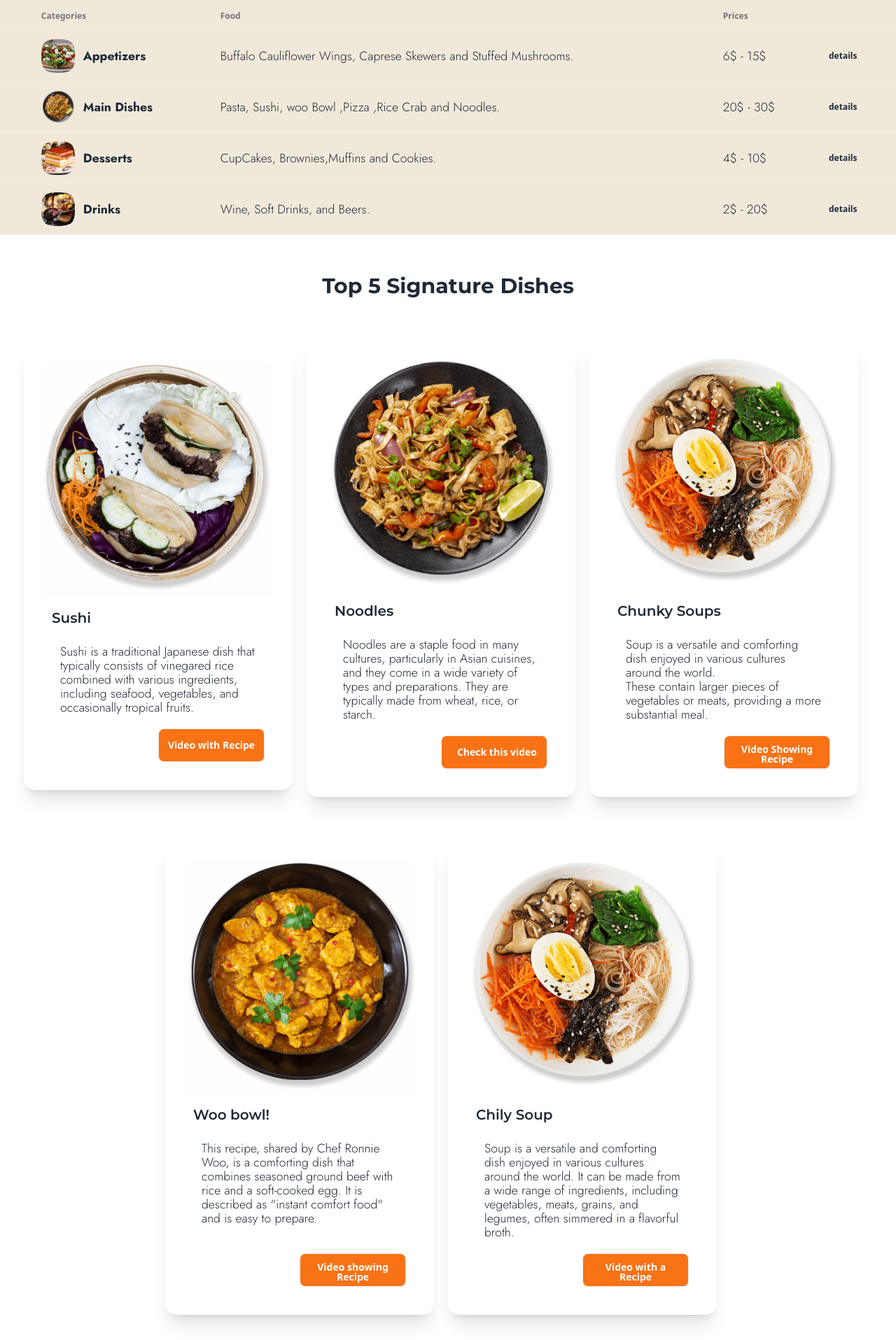
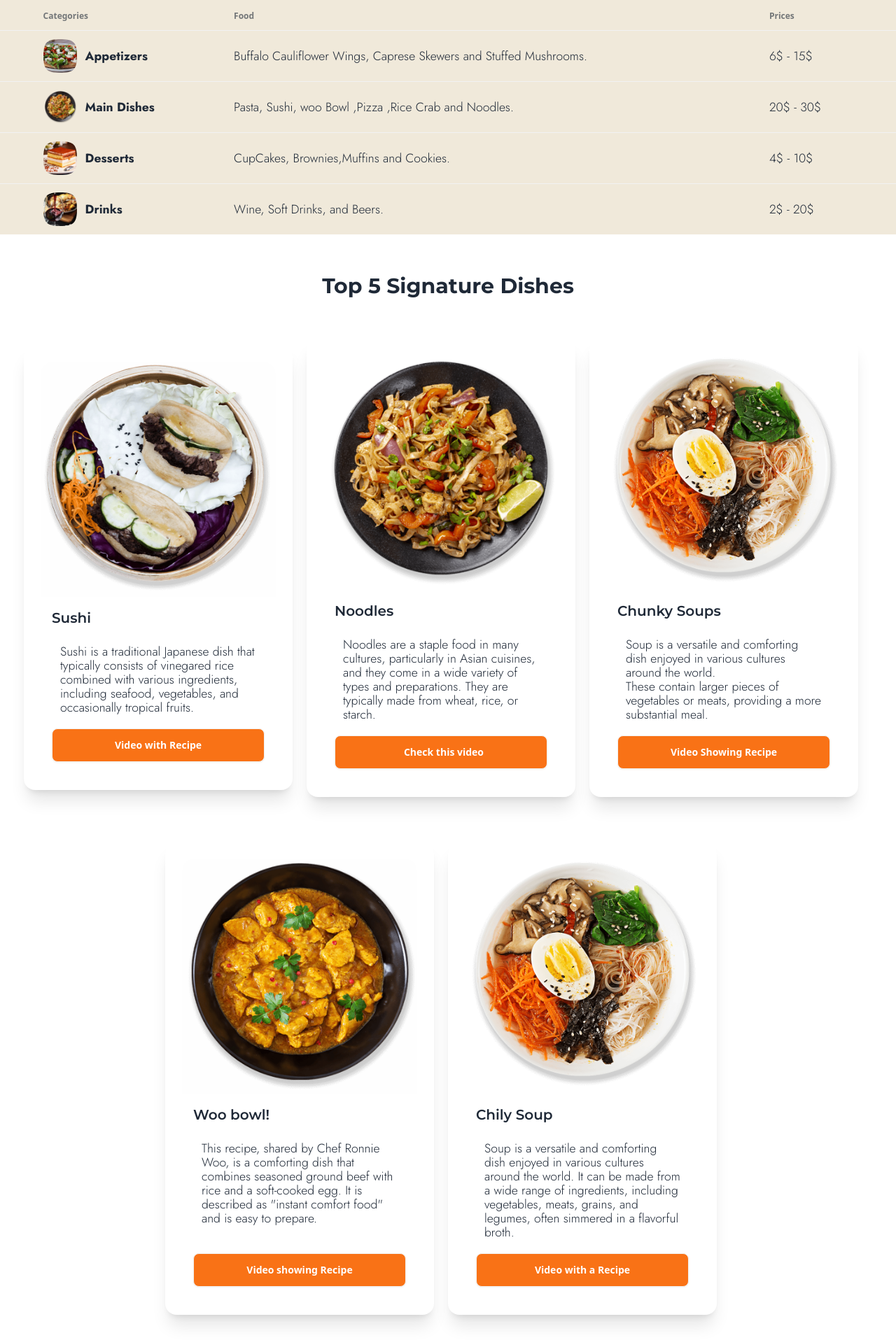
Before and after one commit to Turyomunsi-Ivan/Sushi-Restaurant, a website: page index.html in a window 1280 px wide. Shown: the part 945-2860 px from the top of the page at 70% size. Drawn offline with Linux system fonts and the light colour scheme.

Commit message:
modified some  html files

```diff
--- a/index.html
+++ b/index.html
@@ -20,7 +20,7 @@
 
 <body>
     <header class="fixed inset-0 bg-slate-200 z-40 ">
-        <!-- Navbar -->
+        <!------------------------------- Navbar ---------------------------------------------------->
         <nav class="relative container mx-auto p-6  -mt-9 ">
             <!-- Flex container -->
             <div class="flex items-center justify-between">
@@ -45,7 +45,7 @@
 
 
                 <!-- Mobile Menu -->
-                <div class=" relative flex justify-end -mt-10 md:hidden">
+                <div class=" relative flex justify-end -mt-10 md:hidden sm:my-auto">
 
                     <div class="dropdown dropdown-hover dropdown-bottom dropdown-end">
                         <div tabindex="0" role="button"
@@ -65,7 +65,7 @@
     </header>
     <main>
         <section>
-            <!-- Hero Section -->
+            <!--------------------------------------- Hero Section -------------------------------------------------->
             <div class="hero min-h-screen " style="background-image: url(./images/hero-section-image.jpg);">
                 <div class="hero-overlay bg-opacity-60"></div>
                 <div class="hero-content text-neutral-content text-center">
@@ -91,7 +91,7 @@
 
 
         </section>
-        <!-- Menu-section -->
+        <!----------------------------------------------- Food Menu-section --------------------------------------->
         <section id="food-menu" class="bg-lightPinkColor">
             <h2 class="my-14 text-3xl font-bold text-center">Our Menu</h2>
 
@@ -136,7 +136,7 @@
                             </td>
                             <td>6$ - 15$</td>
                             <th>
-                                <button class="btn btn-ghost btn-xs">details</button>
+
                             </th>
                         </tr>
                         <!-- row 2 -->
@@ -165,7 +165,7 @@
                             </td>
                             <td>20$ - 30$</td>
                             <th>
-                                <button class="btn btn-ghost btn-xs">details</button>
+
                             </th>
                         </tr>
                         <!-- row 3 -->
@@ -194,7 +194,7 @@
                             </td>
                             <td>4$ - 10$</td>
                             <th>
-                                <button class="btn btn-ghost btn-xs">details</button>
+
                             </th>
                         </tr>
                         <!-- row 4 -->
@@ -224,23 +224,20 @@
                             </td>
                             <td>2$ - 20$</td>
                             <th>
-                                <button class="btn btn-ghost btn-xs">details</button>
+
                             </th>
                         </tr>
                     </tbody>
-                    <!-- foot -->
-                    <tfoot>
 
-                    </tfoot>
                 </table>
             </div>
         </section>
-        <!-- Top 5 dishes -->
+        <!----------------------------------------------------- Top 5 dishes --------------------------------------------->
         <section class="my-10  " id="dishes">
             <h2 class="my-14 text-3xl font-bold text-center">Top 5 Signature Dishes</h2>
 
             <div class="row items-center md:flex  justify-center  gap-5 mb-10">
-                <!-- Dish 1 -->
+                <!----------------------------------------------- Dish 1 ------------------------------------------------->
                 <div class="card card-compact bg-base-100   w-96    shadow-xl col-4 mb-6 dish-cards ">
                     <figure>
                         <img src="./images/Baon Bun.png" alt="Shushi dish" />
@@ -254,14 +251,14 @@
                             including seafood, vegetables, and occasionally tropical fruits.</p>
                         <div class="card-actions justify-end">
                             <button
-                                class=" btn p-3   text-white bg-warmBoldOrangish  baseline hover:bg-warmBoldRedish  w-1/2">
+                                class=" btn p-3   text-white bg-warmBoldOrangish  baseline hover:bg-warmBoldRedish  w-1/2 sm:w-full">
                                 <a href="https://www.youtube.com/watch?v=joweUxpHaqc" target="_blank">Video
                                     with Recipe</a>
                             </button>
                         </div>
                     </div>
                 </div>
-                <!-- Dish 2 -->
+                <!------------------------------------------------ Dish 2 ---------------------------------------------------------------->
                 <div class="card card-compact bg-base-100 w-96 shadow-xl col-4 mb-6 dish-cards ">
                     <figure>
                         <img src="./images/Noodles-plate.png" alt="Noodles" />
@@ -275,13 +272,13 @@
                             preparations. They are typically made from wheat, rice, or starch.</p>
                         <div class="card-actions justify-end">
                             <button
-                                class=" btn p-3   text-white bg-warmBoldOrangish  baseline hover:bg-warmBoldRedish  w-1/2">
+                                class=" btn p-3   text-white bg-warmBoldOrangish  baseline hover:bg-warmBoldRedish  w-1/2 sm:w-full">
                                 <a href="https://youtu.be/F-tw8YGGQu0" target="_blank"></a>Check this video
                             </button>
                         </div>
                     </div>
                 </div>
-                <!-- Dish 3 -->
+                <!---------------------------------------------------- Dish 3 ------------------------------------------------------->
                 <div class="card card-compact bg-base-100 w-96 shadow-xl col-4 mb-6  dish-cards">
                     <figure>
                         <img src="./images/Soup.png" alt="Chunky Soups" />
@@ -297,7 +294,7 @@
                         </p>
                         <div class="card-actions justify-end">
                             <button
-                                class=" btn p-3   text-white bg-warmBoldOrangish  baseline hover:bg-warmBoldRedish  w-1/2">
+                                class=" btn p-3   text-white bg-warmBoldOrangish  baseline hover:bg-warmBoldRedish  w-1/2 sm:w-full">
                                 <a href="https://youtu.be/ck9qdj_d_4s"> Video Showing Recipe</a> </button>
                         </div>
                     </div>
@@ -306,7 +303,7 @@
 
             <div class="row  md:flex  justify-center  gap-5">
 
-                <!-- Dish 4 -->
+                <!------------------------------------------------------- Dish 4 ----------------------------------------------->
                 <div class="card card-compact bg-base-100 w-96 shadow-xl col-6 mb-6  dish-cards ">
                     <figure>
                         <img src="./images/wool bowl.png" alt="woo  bowl dish" />
@@ -319,7 +316,7 @@
                             soft-cooked egg. It is described as "instant comfort food" and is easy to prepare.</p>
                         <div class="card-actions justify-end">
                             <button
-                                class=" btn p-3   text-white bg-warmBoldOrangish  baseline hover:bg-warmBoldRedish  w-1/2">
+                                class=" btn p-3   text-white bg-warmBoldOrangish  baseline hover:bg-warmBoldRedish  w-1/2 sm:w-full">
                                 <a href="https://youtu.be/jAQXONAfh3g"> Video
                                     showing Recipe
                                 </a>
@@ -327,7 +324,7 @@
                         </div>
                     </div>
                 </div>
-                <!-- dish 5 -->
+                <!----------------------------------------------- dish 5 --------------------------------------------------------->
                 <div class="card card-compact bg-base-100 w-96 shadow-xl  col-6 mb-6 dish-cards ">
                     <figure>
                         <img src="./images/Soup.png" alt="pizza" />
@@ -341,7 +338,7 @@
                             flavorful broth.</p>
                         <div class="card-actions justify-end">
                             <button
-                                class=" btn p-3   text-white bg-warmBoldOrangish  baseline hover:bg-warmBoldRedish  w-1/2">
+                                class=" btn p-3   text-white bg-warmBoldOrangish  baseline hover:bg-warmBoldRedish  w-1/2 sm:w-full">
                                 <a href="">Video with a Recipe</a>
                             </button>
                         </div>
@@ -352,7 +349,7 @@
 
 
         </section>
-        <!-- Make a Reservation section -->
+        <!---------------------------------- Make a Reservation section -------------------------------------------------->
         <section class="bg-warmDarkColor" id="reservation">
             <div class=" justify-center p-10 text-white text-center">
                 <h2 class="py-4 mb-6">RESERVATION</h2>
@@ -366,12 +363,12 @@
                 </a>
             </div>
         </section>
-        <!-- Contact Us Section -->
+        <!-- ----------------------------------------- Contact Us Section ----------------------------------------->
         <section id="contact" class=" bg-lightPinkColor w-full mx-auto">
             <h2 class="my-14 text-3xl font-bold text-center">Contact Us</h2>
-            <div class="hero w-full max-h-screen p-20 -mt-20">
+            <div class="hero w-full max-h-screen p-20 -mt-20 sm:mx-auto">
                 <div class="hero-content flex-col justify-center gap-x-16 md:flex-row-reverse">
-                    <div class="text-center lg:text-left w-full">
+                    <div class="text-center lg:text-left w-full ">
                         <h1 class="text-3xl font-bold">Reach out to us</h1>
                         <p class="p-6 w-full sm:w-full">
                             Physical Address: Makindye Opposite High Court. <br>
@@ -405,7 +402,7 @@
                             </div>
                             <div class="form-control mt-6">
                                 <button
-                                    class="btn bg-warmBoldRedish text-white hover:bg-warmBoldOrangish">Login</button>
+                                    class="btn bg-warmBoldRedish text-white hover:bg-warmBoldOrangish">Submit</button>
                             </div>
                         </form>
                     </div>
@@ -414,7 +411,7 @@
 
         </section>
     </main>
-    <!-- Footer Section -->
+    <!------------------------------------ Footer Section ------------------------------------------------>
     <footer class="footer footer-center bg-base-200 text-base-content rounded p-10">
         <nav class="grid grid-flow-col gap-4">
             <a href="#food-menu" class="link link-hover"> Our Menu</a>
@@ -450,7 +447,7 @@
             </div>
         </nav>
         <aside>
-            <p>Copyright © 2024 - All right reserved by Sushi Restaurant</p>
+            <p>Copyright © 2024 - All rights reserved by Sushi Restaurant</p>
         </aside>
     </footer>
 </body>
--- a/input.css
+++ b/input.css
@@ -116,4 +116,6 @@ header {
         margin-bottom: 2rem;
 
     }
+
+
 }
```
Also changed, not shown: css/main.css.
